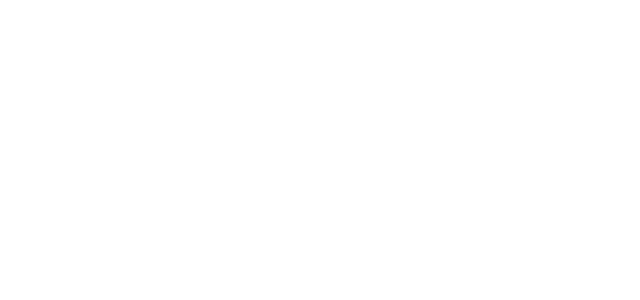
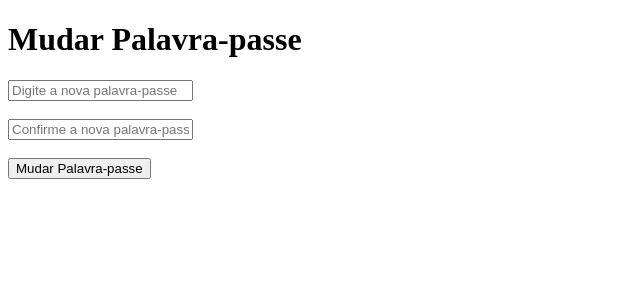
Before and after one commit to EriveltoSilva/Necrus-Frontend, a React (Vite) app: page /create-new-password in a window 1280 px wide. Before the commit this address had no page. Shown: the top 300 px of the page, without its empty margins (0-640 px from the left). Built offline with nearby package versions, Linux system fonts and the light colour scheme; what simple-zustand-devtools would draw is missing.

Commit message:
feat: change password

```diff
--- a/src/App.jsx
+++ b/src/App.jsx
@@ -5,6 +5,8 @@
 import Dashboard from "./views/auth/Dashboard";
 import { Routes, Route, BrowserRouter} from 'react-router-dom'
 import ForgotPassword from "./views/auth/ForgotPassword";
+import CreatePassword from "./views/auth/CreatePassword";
+
 
 function App() {
     return(
@@ -15,6 +17,7 @@
                 <Route path="/logout" element={<Logout />} />
                 <Route path="/register" element={<Register />} />
                 <Route path="/forgot-password" element={<ForgotPassword />} />
+                <Route path="/create-new-password" element={< CreatePassword />} />
             </Routes>
         </BrowserRouter>
     )
--- /dev/null
+++ b/src/views/auth/CreatePassword.jsx
@@ -0,0 +1,74 @@
+import React, { useState } from 'react'
+import { useNavigate, useSearchParams } from 'react-router-dom'
+import apiInstance from '../../utils/axios'
+
+function CreatePassword() {
+    const [password, setPassword] = useState("")
+    const [confirmationPassword, setConfirmationPassword] = useState("")
+
+    const [searchParams] = useSearchParams()
+    const otp = searchParams.get('otp')
+    const uidb64 = searchParams.get('uidb64')
+
+    const navigate = useNavigate()
+
+    const resetForm = () => {
+        setPassword("")
+        setConfirmationPassword("")
+    }
+    const handleForm = async (e) => {
+        e.preventDefault()
+        if (password !== confirmationPassword) {
+            alert("as passwords são diferentes")
+        } else {
+            const formData = new FormData()
+            formData.append("password", password)
+            formData.append("confirmation_password", confirmationPassword)
+            formData.append("otp", otp)
+            formData.append("uidb64", uidb64)
+
+            await apiInstance.post("user/password-change/", formData).then(resp => {
+                console.log(resp.data);
+                alert(resp.data.message)
+                navigate('/login')
+            }).catch((error) => {
+                console.error(error);
+                alert("Ocorreu um erro no servidor alterando a palavra-passe")
+            }).finally(() => {
+                resetForm()
+            })
+        }
+    }
+
+    return (
+        <>
+            <h1>Mudar Palavra-passe</h1>
+            <form onSubmit={handleForm}>
+                <input
+                    type="password"
+                    name="password"
+                    id="password"
+                    placeholder='Digite a nova palavra-passe'
+                    value={password}
+                    onChange={(e) => setPassword(e.target.value)}
+                />
+                <br />
+                <br />
+                <input
+                    type="password"
+                    name="confirmation_password"
+                    id="confirmation_password"
+                    placeholder='Confirme a nova palavra-passe'
+                    value={confirmationPassword}
+                    onChange={(e) => setConfirmationPassword(e.target.value)}
+                />
+
+                <br />
+                <br />
+                <button type='submit'> Mudar Palavra-passe</button>
+            </form>
+        </>
+    )
+}
+
+export default CreatePassword
--- a/src/views/auth/ForgotPassword.jsx
+++ b/src/views/auth/ForgotPassword.jsx
@@ -1,14 +1,21 @@
 import React, {useState} from 'react'
 import apiInstance from '../../utils/axios'
+import { useNavigate } from 'react-router-dom'
 
 function ForgotPassword() {
     const [email, setEmail] = useState("")
+    const navigate = useNavigate()
+
+    const resetForm = ()=>{
+        setEmail("")
+    }
 
     const emailHandler = (e) => {
         e.preventDefault()
         apiInstance.get(`user/password-reset/${email}/`)
         .then((resp) => {
-            console.log(resp.data);
+            alert("Foi enviado um email de recuperação de palavra-passe para si")
+            resetForm()
         }).catch((error)=>{
             alert("Error, este email não existe no sistema")
             console.error(error)
```
